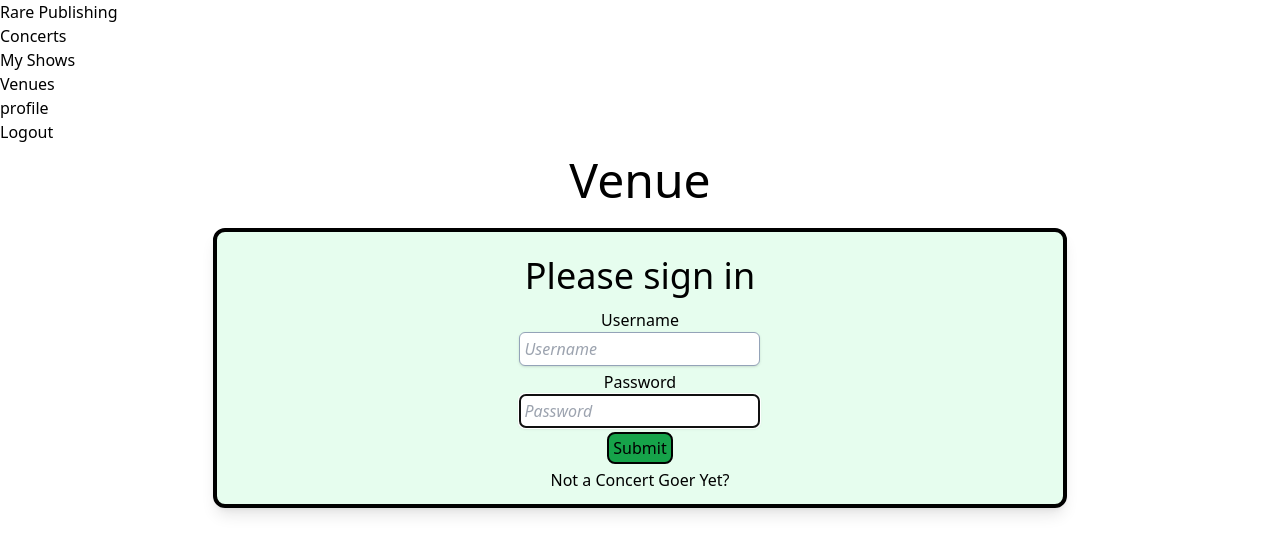
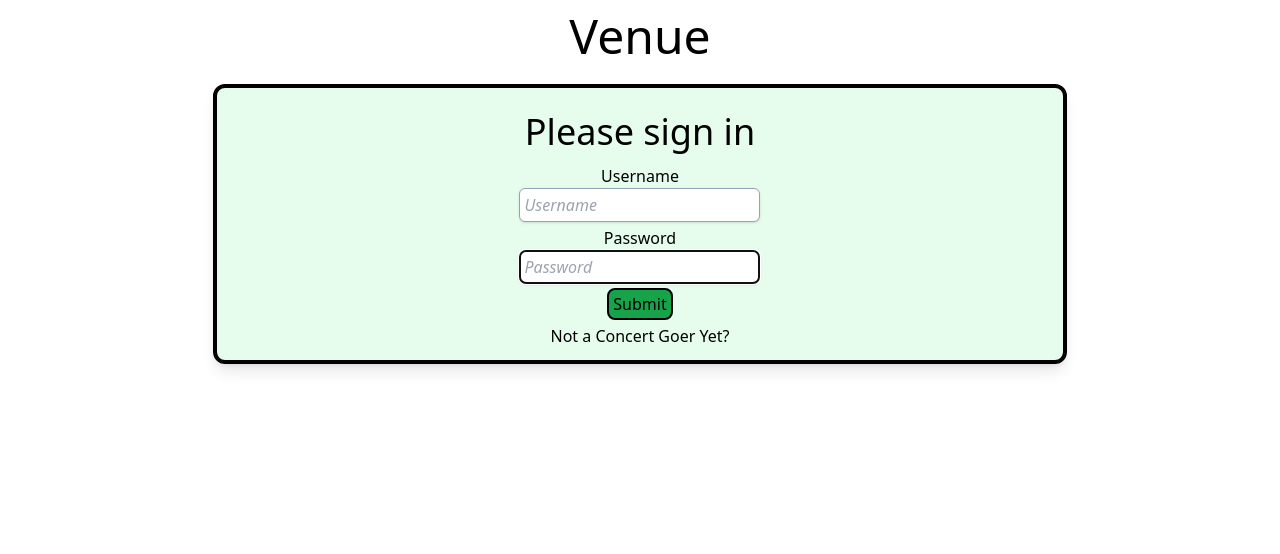
Before and after one commit to ndwilliams/venue-client, a React (Vite) app: page /login in a window 1280 px wide. Shown: the top 554 px of the page. Built offline with nearby package versions, Linux system fonts and the light colour scheme; sample sign-in values are in the browser's storage.

Commit message:
changed up registration and login

```diff
--- a/src/Venue.jsx
+++ b/src/Venue.jsx
@@ -1,6 +1,6 @@
 import { useState } from "react"
 import { ApplicationViews } from "./views/ApplicationViews"
-import { NavBar } from "./components/nav/Navbar"
+import { BrowserRouter } from "react-router-dom"
 
 export const Venue = () => {
 	const [token, setTokenState] = useState(localStorage.getItem("auth_token"))
@@ -16,14 +16,13 @@ export const Venue = () => {
 	}
 
 	return (
-		<>
-			<NavBar token={token} setToken={setToken} />
+		<BrowserRouter>
 			<ApplicationViews
 				token={token}
 				setToken={setToken}
 				userId={userId}
 				setCurrentUserId={setCurrentUserId}
 			/>
-		</>
+		</BrowserRouter>
 	)
 }
--- a/src/components/nav/Navbar.jsx
+++ b/src/components/nav/Navbar.jsx
@@ -75,7 +75,7 @@ export const NavBar = ({ token, setToken }) => {
 				<div className="navbar-start">
 					{token ? (
 						<Link to="/profile" className="navbar-item">
-							profile
+							Profile
 						</Link>
 					) : (
 						""
--- a/src/main.jsx
+++ b/src/main.jsx
@@ -1,13 +1,14 @@
 import React from "react"
 import ReactDOM from "react-dom/client"
-import { BrowserRouter } from "react-router-dom"
 import { Venue } from "./Venue"
 import "./index.css"
 
 ReactDOM.createRoot(document.getElementById("root")).render(
 	<React.StrictMode>
-		<BrowserRouter>
-			<Venue />
-		</BrowserRouter>
+		<html>
+			<body>
+				<Venue />
+			</body>
+		</html>
 	</React.StrictMode>
 )
--- a/src/views/ApplicationViews.jsx
+++ b/src/views/ApplicationViews.jsx
@@ -24,7 +24,13 @@ export const ApplicationViews = ({
 						<Register setToken={setToken} setCurrentUserId={setCurrentUserId} />
 					}
 				/>
-				<Route element={<Authorized token={token} userId={userId} />}></Route>
+				<Route
+					path="/"
+					element={
+						<Authorized token={token} setToken={setToken} userId={userId} />
+					}>
+					{/* <Route index element={<AllConcerts/>}/> */}
+				</Route>
 			</Routes>
 		</>
 	)
--- a/src/views/Authorized.jsx
+++ b/src/views/Authorized.jsx
@@ -1,8 +1,14 @@
 import { Navigate, Outlet } from "react-router-dom"
+import { NavBar } from "../components/nav/Navbar"
 
-export const Authorized = ({ token }) => {
+export const Authorized = ({ userId, token }) => {
 	if (token) {
-		return <Outlet />
+		return (
+			<>
+				<NavBar userId={userId} token={token} />
+				<Outlet />
+			</>
+		)
 	}
 	return <Navigate to="/login" replace />
 }
```
